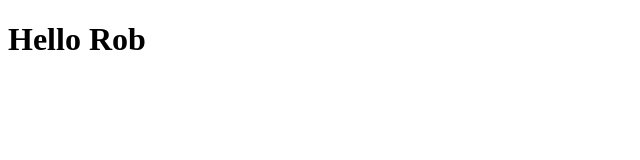
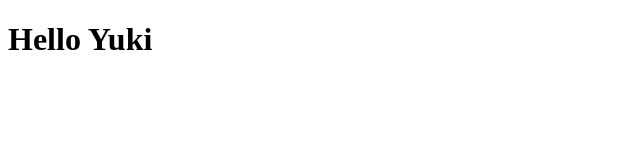
Before and after one commit to geekwise-yuki-xiong/Workshop, a plain HTML site: page index.html in a window 1280 px wide. Shown: the full height of the page, 0-640 px from the left. Drawn offline with Linux system fonts and the light colour scheme.

Commit message:
update: changed hello to yuki

```diff
--- a/index.html
+++ b/index.html
@@ -7,7 +7,7 @@
     <title>Workshop</title>
 </head>
 <body>
-    <h1>Hello Rob</h1>
+    <h1>Hello Yuki</h1>
 
     <script src="scripts/scripts.js"></script>
 </body>
```
